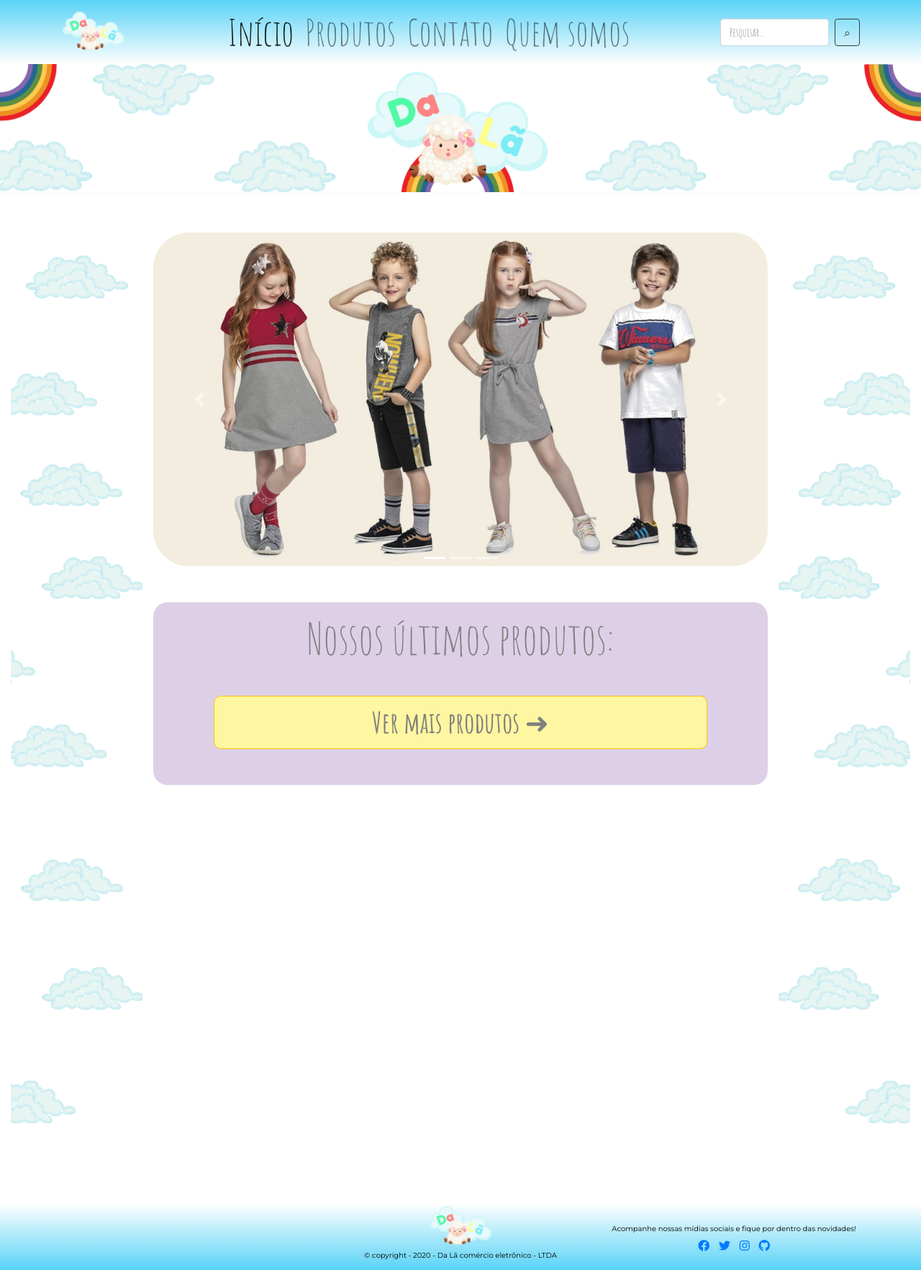
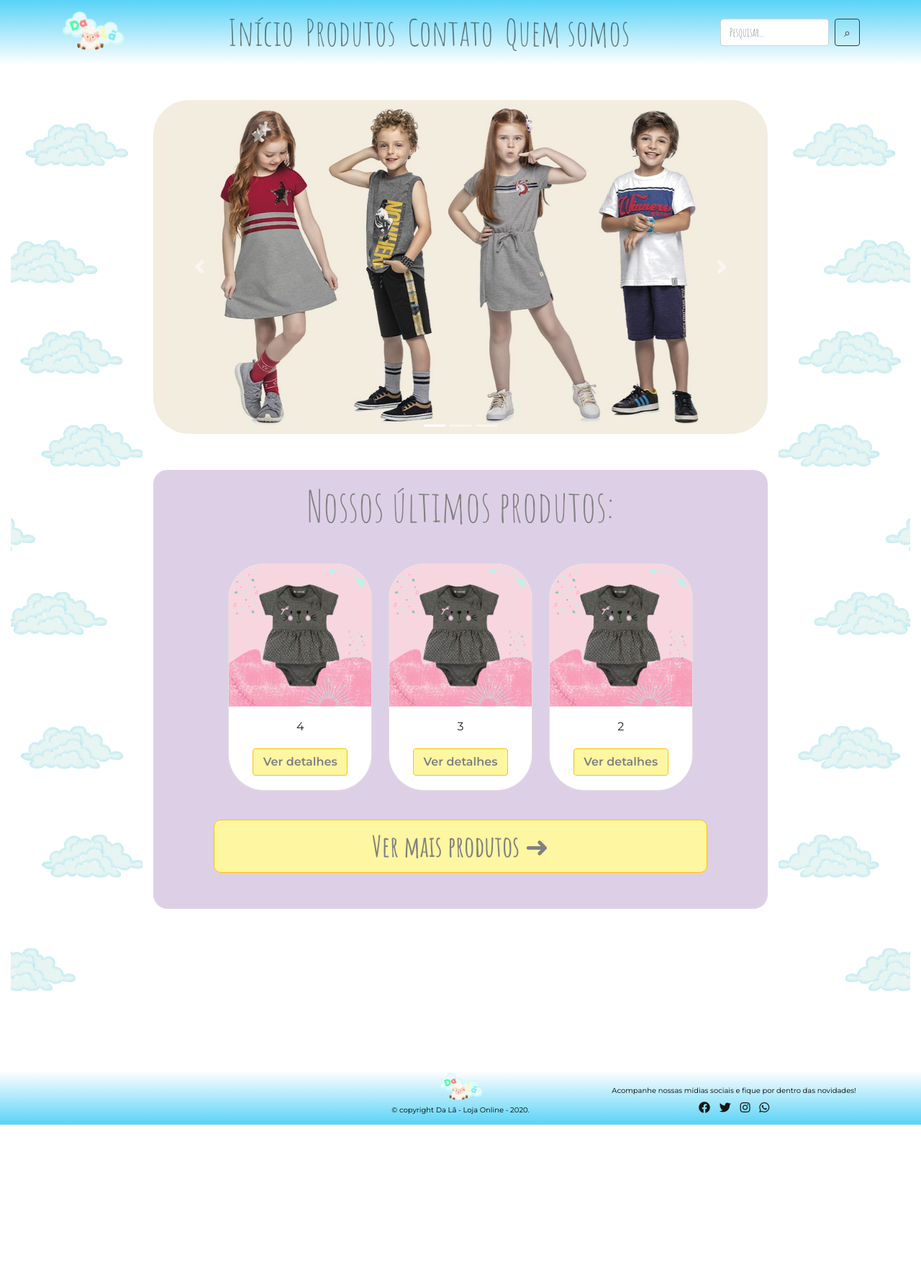
Before and after one commit to DarlanHenrique/-Equipe-2-Trainee-2020.1, a PHP site: page / in a window 1280 px wide. Shown: the whole page at 72% size. After the commit the page ends 1563 px from the top, so only its background shows below. Run offline with PHP 8.4, Linux system fonts and the light colour scheme; data comes from the database, SQL or seed files in the repository; data that the repository does not hold is empty; some libraries are stand-ins or nearby versions.

Commit message:
A seção Últimos Produtos agora pega os 3 últimos produtos da database. Também atualizei a navbar e o footer na pasta partials.

```diff
--- a/app/controllers/PagesController.php
+++ b/app/controllers/PagesController.php
@@ -11,7 +11,7 @@ class PagesController
      */
     public function home()
     {
-        $users = App::get('database')->selectAll('products');
+        $products = App::get('database')->selectLastThree('products');
 
         return view('index', compact('products'));
     }
--- a/app/views/index.view.php
+++ b/app/views/index.view.php
@@ -26,42 +26,7 @@
 
   <body>
 
-  <header>
-      <nav class="navbar navbar-expand-lg navbar-light header-directrix">
-        <div class="container container-header">
-          <a class="navbar-brand" href="#" alt="Logotipo da Da Lã">
-            <img class="logo" src="../../public/img/Da_lã_Logo_2.png" width="90" height="60" class="d-inline-block align-top" alt="Logotipo Da Lã." >
-          </a>
-
-          <button class="navbar-toggler" type="button" data-toggle="collapse" data-target="#navbarSite">
-            <span class="navbar-toggler-icon"></span>
-          </button>
-
-          <div class="collapse navbar-collapse justify-content-center" id="navbarSite">
-            <ul class="navbar-nav">
-              <li class="nav-item active">
-                <a class="nav-link" href="#">Início<span class="sr-only">(Página atual)</span></a>
-              </li>
-                <li class="nav-item">
-                    <a class="nav-link" href="#">Produtos</a>
-                </li>
-                <li class="nav-item">
-                    <a class="nav-link" href="#">Contato</a>
-                </li>
-                <li class="nav-item">
-                  <a class="nav-link" href="#">Quem somos</a>
-                </li>
-            </ul>
-          </div>
-          <form class="form-inline search">
-            <input class="form-control mr-sm-2" type="search" placeholder="Pesquisar..." aria-label="Pesquisar">
-            <button type="submit" class="btn btn-outline-dark">&#8981</button>
-          </form>
-        </div>
-      </nav>
-
-      <img class="banner-header" src="../../public/img/cabecalho.png" alt="Banner do Site">
-    </header>
+  <?php require('partials/navbar.php'); ?>
 
 
     <main>
@@ -123,26 +88,7 @@
       </div>
     </main>
 
-    <footer>
-      <div class="container">
-        <div class="row">
-          <div class="col-sm"></div>
-          <div class="col-sm flex-center text-center meio">
-            <img src="../../public/img/Da_lã_Logo_2.png" width="90" height="60" alt="Logotipo Da Lã">
-            <p class="copyright">&copy; copyright - 2020 - Da Lã comércio eletrônico - LTDA </p>
-          </div>
-          <div class="col-sm col align-self-center flex-center text-center final">
-
-            <p>Acompanhe nossas mídias sociais e fique por dentro das novidades!</p>
-            <a href="https://www.facebook.com/"><i class="fab fa-facebook"></i></a>
-            <a href="https://twitter.com/"><i class="fab fa-twitter"></i></a>
-            <a href="https://www.instagram.com/"><i class="fab fa-instagram"></i></a>
-            <a href="https://github.com/DarlanHenrique/-Equipe-2-Trainee-2020.1"><i class="fab fa-github"></i></a>
-
-          </div>
-        </div>
-      </div>
-    </footer>
+    <?php require('partials/footer.php'); ?>
 
 
     <!-- JavaScript (Opcional) -->
--- a/app/views/partials/footer.php
+++ b/app/views/partials/footer.php
@@ -1,7 +1,22 @@
+<html>
+    <footer>
+        <div class="container">
+          <div class="row">
+            <div class="col-sm"></div>
+            <div class="col-sm flex-center text-center">
+              <img src="../../public/img/Da_lã_Logo_2.png" width="63" height="42" alt="Logotipo Da Lã">
+              <p class="copyright">&copy; copyright Da Lã - Loja Online - 2020. </p>
+            </div>
+            <div class="col-sm col align-self-center flex-center text-center final-footer">
 
-<script src="../../../public/js/jquery-3.5.1.slim.min.js" ></script>
-<script src="../../../public/js/popper.min.js"></script>
-<script src="../../../public/js/bootstrap.min.js" ></script>
+              <p>Acompanhe nossas mídias sociais e fique por dentro das novidades!</p>
+              <a class="icons" href="https://www.facebook.com/"><i class="fab fa-facebook"></i></a>
+              <a class="icons" href="https://twitter.com/"><i class="fab fa-twitter"></i></a>
+              <a class="icons" href="https://www.instagram.com/"><i class="fab fa-instagram"></i></a>
+              <a class="icons" href="https://web.whatsapp.com/"><i class="fab fa-whatsapp"></i></a>
 
-</body>
+            </div>
+          </div>
+        </div>
+    </footer>
 </html>
--- /dev/null
+++ b/app/views/partials/navbar.php
@@ -0,0 +1,36 @@
+<html>
+    <header>
+        <nav class="navbar navbar-expand-lg navbar-light header-directrix">
+          <div class="container container-header">
+            <a class="navbar-brand" href="#" alt="Logotipo da Da Lã">
+              <img class="logo" src="../../public/img/Da_lã_Logo_2.png" width="90" height="60" class="d-inline-block align-top" alt="Logotipo Da Lã." >
+            </a>
+
+            <button class="navbar-toggler" type="button" data-toggle="collapse" data-target="#navbarSite">
+              <span class="navbar-toggler-icon"></span>
+            </button>
+
+            <div class="collapse navbar-collapse justify-content-center" id="navbarSite">
+              <ul class="navbar-nav">
+                <li class="nav-item">
+                    <a class="nav-link" href="#">Início</a>
+                </li>
+                <li class="nav-item">
+                    <a class="nav-link" href="#">Produtos</a>
+                </li>
+                <li class="nav-item">
+                    <a class="nav-link" href="#">Contato</a>
+                </li>
+                <li class="nav-item">
+                  <a class="nav-link" href="#">Quem somos</a>
+                </li>
+              </ul>
+            </div>
+            <form class="form-inline search">
+              <input class="form-control mr-sm-2" type="search" placeholder="Pesquisar..." aria-label="Pesquisar">
+              <button type="submit" class="btn btn-outline-dark">&#8981</button>
+            </form>
+          </div>
+        </nav>
+    </header>
+</html>
--- a/config.php
+++ b/config.php
@@ -2,7 +2,7 @@
 
 return [
     'database' => [
-        'name' => 'treino',
+        'name' => 'dala',
         'username' => 'root',
         'password' => '',
         'connection' => 'mysql:host=127.0.0.1',
--- a/core/database/QueryBuilder.php
+++ b/core/database/QueryBuilder.php
@@ -37,6 +37,20 @@ class QueryBuilder
         return $statement->fetchAll(PDO::FETCH_CLASS);
     }
 
+        /**
+     * Select last three records from a database table.
+     *
+     * @param string $table
+     */
+    public function selectLastThree($table)
+    {
+        $statement = $this->pdo->prepare("select * from {$table} order by id desc limit 3");
+
+        $statement->execute();
+
+        return $statement->fetchAll(PDO::FETCH_CLASS);
+    }
+
     /**
      * Insert a record into a table.
      *
--- a/public/css/styles.css
+++ b/public/css/styles.css
@@ -7,22 +7,20 @@
                 }
                 /* INICIO NAVBAR */
 
-                .header-directrix {
+                header{
                     background: linear-gradient(#58D3F7, #FEFEFE)!important;
-                    font-family: 'Amatic SC', cursive;
-                    font-size: 50px;
-                }
+                    font-family:'Amatic SC', cursive !important;
+                    font-size: 50px !important;
+                 }
 
-                .container-header {
+                .container {
                     width: 100%;
                 }
-
-                @media screen and (max-width: 1000px) {
-                    .search,
-                    .banner-header {
-                        display: none;
+                @media screen and (max-width: 600px) {
+                    .pesquisa {
+                      display: none;
                     }
-                }
+                  }
                 /* Banner Entre </header> e <main>/ */
 
                 .banner-header {
@@ -32,28 +30,32 @@
                 /* INICIO FOOTER */
 
                 footer {
-                    background: linear-gradient( #FEFEFE, #58D3F7)!important;
+                    background: linear-gradient( #FEFEFE,#58D3F7 )!important;
+
                 }
-
                 footer p {
                     font-family: 'Montserrat', sans-serif;
                     color: #000000;
                     font-size: 10px;
                     font-style: bold;
                 }
-
                 .copyright {
                     margin: 5px 0 5px 0;
                     padding-bottom: 10px;
                 }
-
                 .final-footer p {
                     margin: 5px 0 10px 0;
                 }
-
                 .final-footer a {
                     padding: 5px;
                 }
+                .icons {
+                    color: #141414;
+                }
+                .icons:hover {
+                    color: rgb(4, 14, 134);
+                }
+
                 /* FIM FOOTER */
                 /* INICIO PAG DE VENDAS */
                 /*card promoção*/
```
Also changed, not shown: app/views/partials/head.php (deleted, +0 -9 lines), app/views/partials/nav.php (deleted, +0 -9 lines), dala.sql (renamed from treino.sql, +7 -5 lines).
